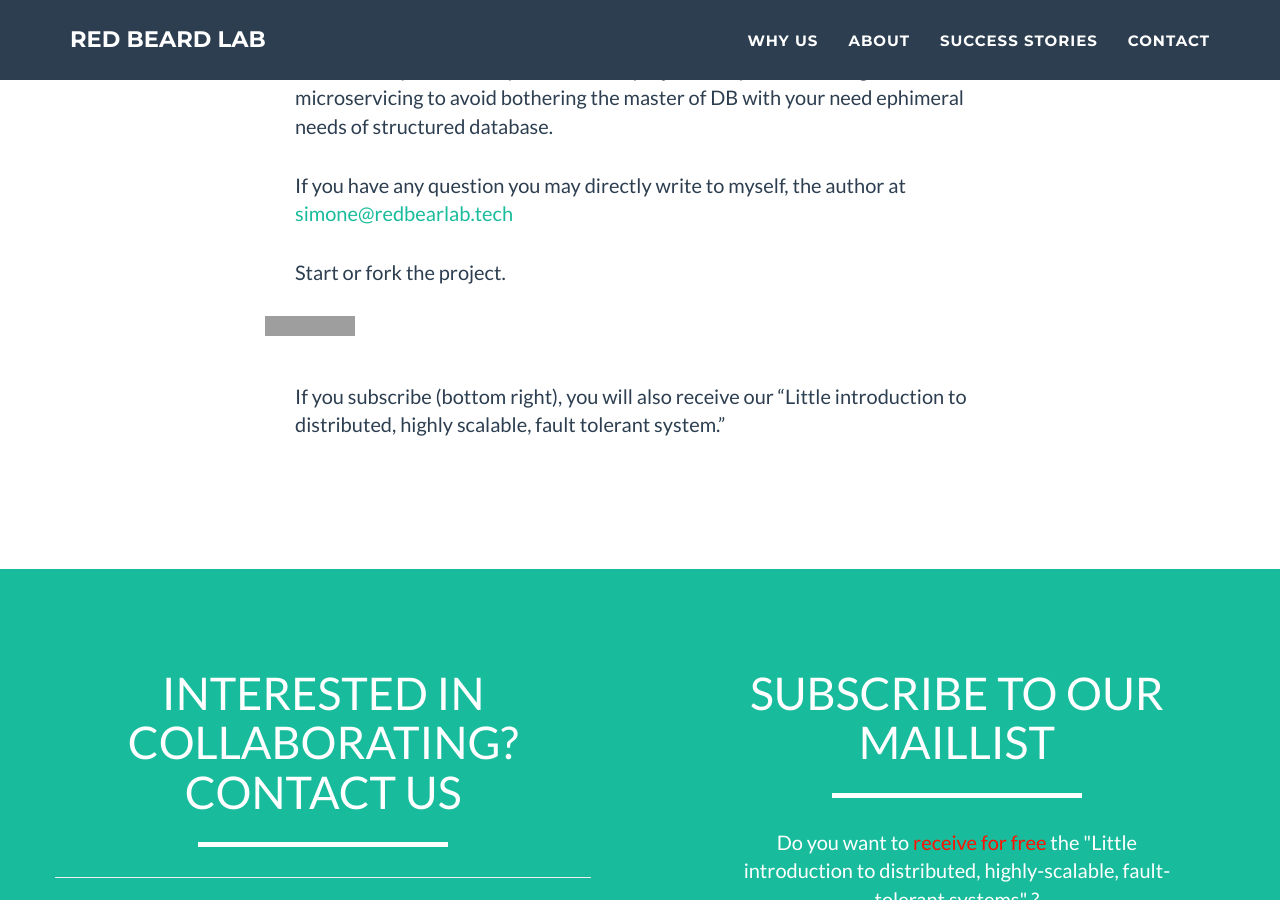
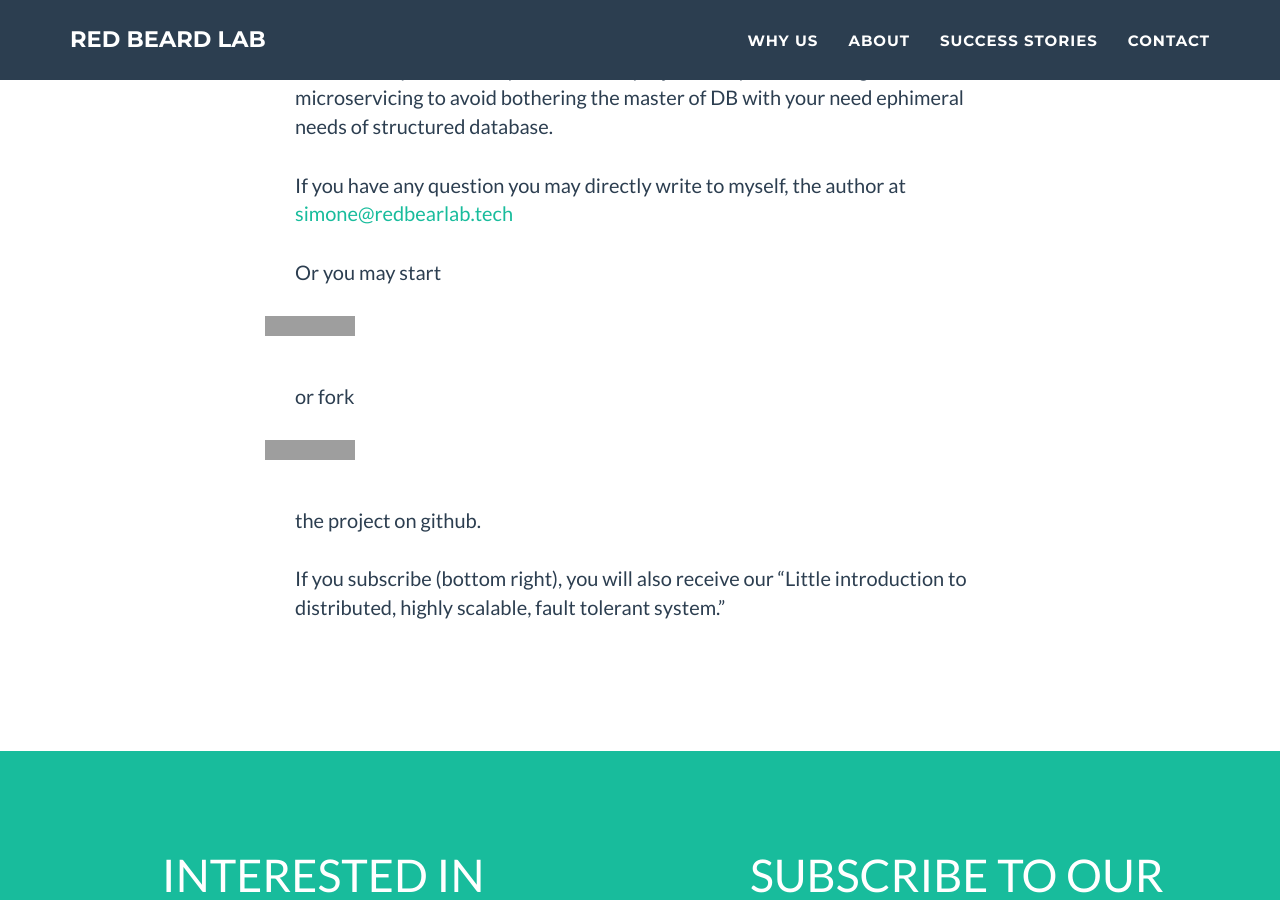
Before and after one commit to RedBeardLab/redbeardlab.github.io, a Jekyll site: the page built from _posts/2016-12-13-redisql.md, in a window 1280 px wide and 900 px high, scrolled down 5899 px. Built offline with Jekyll 4.4.1, drawn with Linux system fonts in a browser that asks for light colours; grey boxes are pictures that could not be loaded.

Commit message:
add star or fork

```diff
--- a/_posts/2016-12-13-redisql.md
+++ b/_posts/2016-12-13-redisql.md
@@ -195,9 +195,16 @@
 
 If you have any question you may directly write to myself, the author at <simone@redbearlab.tech>
 
-Start or fork the project.
+Or you may start
 
 <iframe src="https://ghbtns.com/github-btn.html?user=siscia&repo=rediSQL&type=star&count=true&size=large" frameborder="0" scrolling="0" width="160px" height="30px"></iframe>
+
+or fork
+
+<iframe src="https://ghbtns.com/github-btn.html?user=siscia&repo=rediSQL&type=fork&count=true&size=large" frameborder="0" scrolling="0" width="160px" height="30px"></iframe>
+
+
+the project on github.
 
 
 
```
